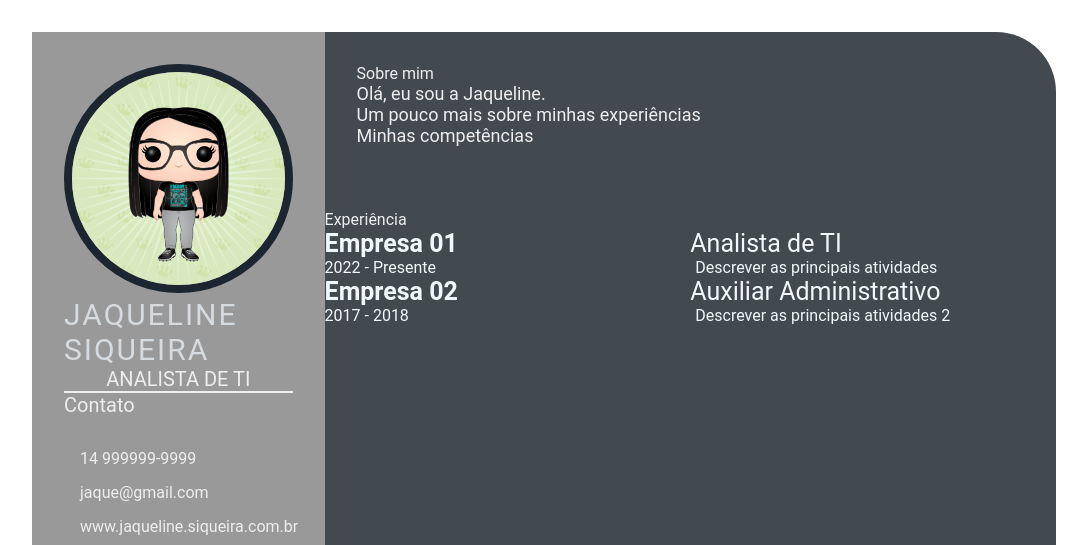
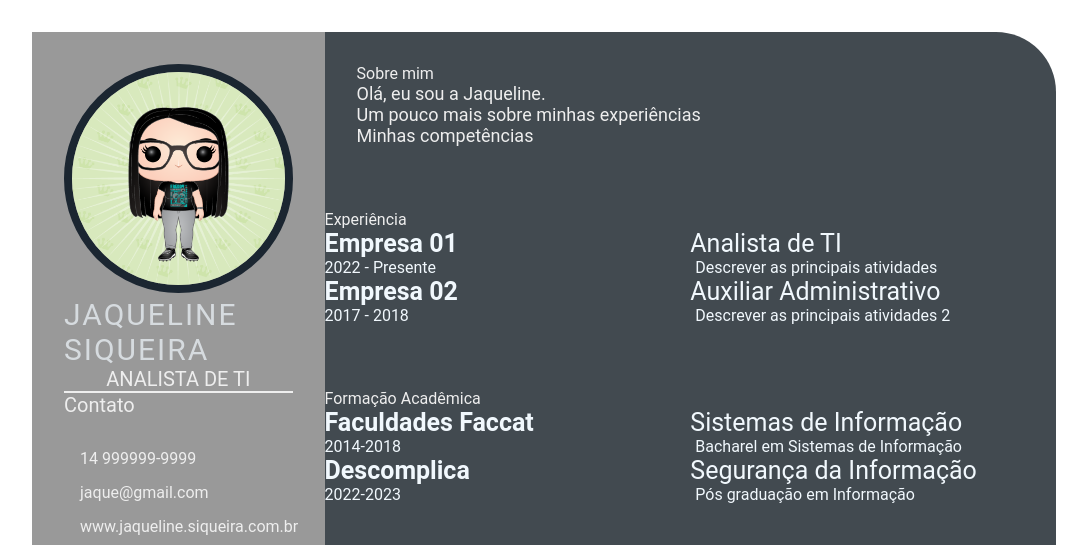
Before and after one commit to jsiqueiras/devweekgit.github.io, a plain HTML site: page index.html in a window 1280 px wide. Shown: the top 545 px of the page, without its empty margins (96-1183 px from the left). Drawn offline with Linux system fonts and the light colour scheme.

Commit message:
inserindo formação acadêmica (#5)

```diff
--- a/index.html
+++ b/index.html
@@ -2,13 +2,13 @@
 <html lang="en">
 
 <head>
-    <!-- Configurações de compatibilidade de navegadores -->
+    <!-- Configurações -->
     <meta charset="UTF-8">
     <meta http-equiv="X-UA-Compatible" content="IE=edge">
     <meta name="viewport" content="width=device-width, initial-scale=1.0">
-    <!--configurações de compatibilidade de navegadores-->
 
     <title>Jaqueline Siqueira</title>
+    <link rel="icon" href="/img/icon.png">
 
     <!-- Custom CSS -->
     <link rel="stylesheet" href="style.css">
@@ -78,7 +78,29 @@
                     </div>
                 </div>
             </section>
+            <section class="education gap">
+                <div class="right-title">Formação Acadêmica</div>
+                <div class="education-contents">
+                    <div class="education-left">
+                        <p class="education-school-name">Faculdades Faccat</p>
+                        <p class="education-time-period">2014-2018</p>
+                    </div>
+                    <div class="education-right">
+                        <p class="education-subject">Sistemas de Informação</p>
+                        <p class="education-desc">Bacharel em Sistemas de Informação</p>
+                    </div>
+                    <div class="education-left">
+                        <p class="education-school-name">Descomplica</p>
+                        <p class="education-time-period">2022-2023</p>
+                    </div>
+                    <div class="education-right">
+                        <p class="education-subject">Segurança da Informação</p>
+                        <p class="education-desc">Pós graduação em Informação</p>
+                    </div>
+                </div>
+            </section>
         </section>
     </main>
 </body>
+
 </html>
--- a/style.css
+++ b/style.css
@@ -40,6 +40,8 @@
     width: 100%;
     border-radius: 50%;
     border: 8px solid #1B2631;
+
+   /* font-family: 'Open Sans', indie-flower; */
 }
 
 .name {
```
Also changed, not shown: img/icon.png (added).
